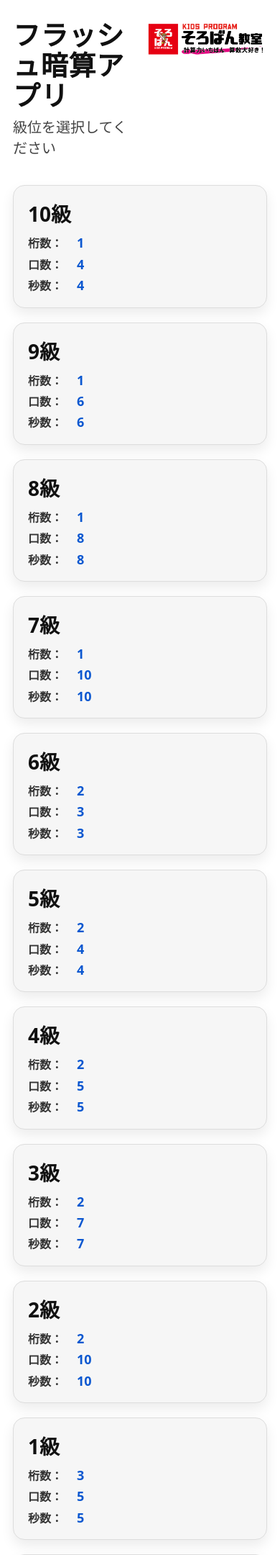
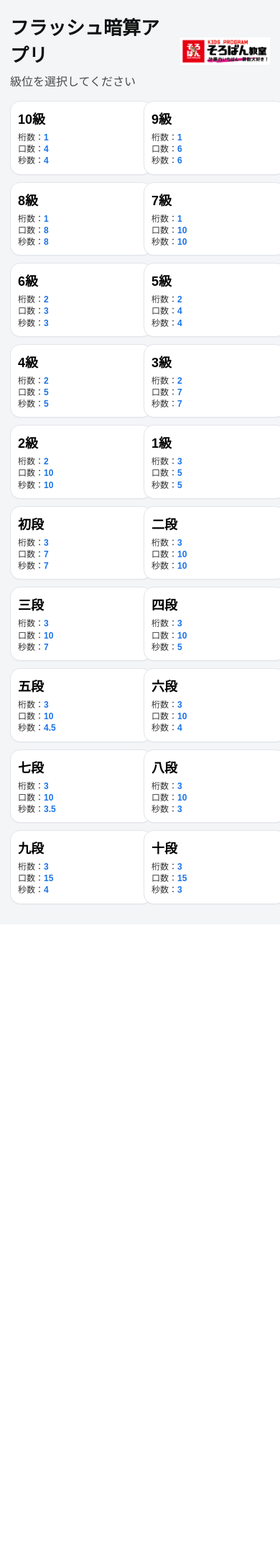
Before and after one commit to naokimatsubayashi/flashanzan-web, a Django app: page / in a window 390 px wide. Shown: the top 2160 px of the page at 72% size. After the commit the page ends 1257 px from the top, so only its background shows below. Run offline with Django 5.2, Linux system fonts and the light colour scheme.

Commit message:
Update select grid to 6 columns and play feedback sound on quiz page (iOS)

```diff
--- a/core/templates/core/select.html
+++ b/core/templates/core/select.html
@@ -2,168 +2,75 @@
 <!doctype html>
 <html lang="ja">
 <head>
-  <meta charset="utf-8">
-  <meta name="viewport" content="width=device-width, initial-scale=1">
-  <title>フラッシュ暗算アプリ</title>
+  <meta charset="utf-8" />
+  <meta name="viewport" content="width=device-width, initial-scale=1" />
+  <title>フラッシュ暗算</title>
+  <style>
+    body { margin:0; background:#f4f5f7; color:#111; font-family: system-ui, -apple-system, "Segoe UI", sans-serif; }
+    .wrap { max-width: 1200px; margin: 0 auto; padding: 18px 14px 28px; }
 
-  <style>
-    :root{
-      /* 文字サイズを全体的に2倍（比率維持） */
-      --title: 56px;
-      --card-title: 36px;
-      --meta: 24px;
-      --meta-label: 22px;
-      --meta-value: 24px;
+    .topbar{ display:flex; align-items:center; justify-content:space-between; gap:12px; }
+    .title{ font-size: 34px; font-weight: 900; margin: 0; }
+    .sub{ margin: 6px 0 0; opacity:.75; }
+    .logo img{ height: 44px; width:auto; display:block; }
+
+    /* ★ PC: 6列 */
+    .grid { margin-top: 16px; display:grid; grid-template-columns: repeat(6, 1fr); gap: 10px; }
+
+    /* ★ ボタンを小さめに */
+    .card{
+      background:#fff;
+      border:1px solid #e2e5ea;
+      border-radius: 14px;
+      padding: 10px 10px;
+      cursor:pointer;
+      width:100%;
+      text-align:left;
+      box-shadow: 0 1px 0 rgba(0,0,0,.03);
     }
+    .card:hover { border-color:#cfd6df; }
 
-    body{
-      margin:0;
-      background:#fff;            /* ② 背景を白 */
-      color:#111;
-      font-family: system-ui, -apple-system, "Segoe UI", sans-serif;
-    }
+    .lv { font-size: 18px; font-weight: 900; margin-bottom: 6px; }
+    .meta { font-size: 12px; line-height: 1.35; color:#333; }
+    .meta b{ color:#1a73e8; }
 
-    .page{
-      max-width: 1100px;
-      margin: 0 auto;
-      padding: 28px 18px 40px;
-    }
+    /* レスポンシブ：画面が狭ければ列を落とす */
+    @media (max-width: 1100px){ .grid{ grid-template-columns: repeat(4, 1fr);} }
+    @media (max-width: 720px){ .title{font-size: 26px;} .grid{ grid-template-columns: repeat(2, 1fr);} .logo img{ height: 38px;} }
 
-    /* 右上ロゴ（今の位置を維持している想定） */
-    .topbar{
-      display:flex;
-      align-items:flex-start;
-      justify-content:space-between;
-      gap:16px;
-      margin-bottom: 18px;
-    }
-    .app-title{
-      font-size: var(--title);    /* ③ 表題 */
-      font-weight: 900;
-      letter-spacing: .02em;
-      margin: 0;
-      line-height: 1.1;
-    }
-
-    .logo img{
-      width: 240px; /* ここは今まで通り。必要なら後で調整可 */
-      height:auto;
-      display:block;
-    }
-
-    .subtitle{
-      margin: 8px 0 20px;
-      font-size: 20px;
-      color:#444;
-    }
-
-    .grid{
-      display:grid;
-      grid-template-columns: repeat(3, minmax(0, 1fr));
-      gap: 20px;
-      margin-top: 12px;
-    }
-
-    .card{
-      text-decoration:none;
-      color: inherit;
-      background:#f6f6f6;
-      border:1px solid #ddd;
-      border-radius: 16px;
-      padding: 18px 20px;
-      box-shadow: 0 8px 18px rgba(0,0,0,.08);
-      transition: transform .06s ease, box-shadow .12s ease;
-    }
-    .card:hover{
-      transform: translateY(-2px);
-      box-shadow: 0 12px 26px rgba(0,0,0,.12);
-    }
-
-    .card h3{
-      margin: 0 0 10px;
-      font-size: var(--card-title);     /* ① 2倍相当 */
-      font-weight: 900;
-      color:#111;
-    }
-
-    .meta{
-      display:grid;
-      grid-template-columns: 1fr;
-      gap: 6px;
-      font-size: var(--meta);
-      line-height: 1.3;
-      color:#111;
-    }
-    .meta .row{
-      display:flex;
-      gap: 10px;
-      align-items:baseline;
-    }
-    .meta .label{
-      font-size: var(--meta-label);
-      color:#333;
-      min-width: 58px;
-      font-weight: 700;
-    }
-    .meta .val{
-      font-size: var(--meta-value);
-      color:#0b57d0;   /* 今まで青っぽかったので踏襲（嫌なら後で変更） */
-      font-weight: 800;
-    }
-
-    /* スマホ：2列→1列 */
-    @media (max-width: 900px){
-      .grid{ grid-template-columns: repeat(2, minmax(0, 1fr)); }
-      :root{
-        --title: 44px;
-        --card-title: 30px;
-        --meta: 20px;
-        --meta-label: 18px;
-        --meta-value: 20px;
-      }
-      .logo img{ width: 200px; }
-    }
-    @media (max-width: 560px){
-      .grid{ grid-template-columns: 1fr; }
-      :root{
-        --title: 38px;
-        --card-title: 28px;
-        --meta: 18px;
-        --meta-label: 16px;
-        --meta-value: 18px;
-      }
-      .logo img{ width: 170px; }
-    }
+    /* formの余計な余白を消す */
+    form { margin:0; }
+    button { border:none; background:transparent; padding:0; width:100%; }
   </style>
 </head>
-
 <body>
-  <div class="page">
-
+  <div class="wrap">
     <div class="topbar">
       <div>
-        <h1 class="app-title">フラッシュ暗算アプリ</h1>
-        <div class="subtitle">級位を選択してください</div>
+        <h1 class="title">フラッシュ暗算アプリ</h1>
+        <div class="sub">級位を選択してください</div>
       </div>
-
       <div class="logo">
-        <img src="{% static 'core/images/logo.png' %}" alt="そろばん教室ロゴ">
+        <img src="{% static 'core/images/logo.png' %}" alt="ロゴ">
       </div>
     </div>
 
     <div class="grid">
       {% for lv in levels %}
-        <a class="card" href="{% url 'play' lv.name %}">
-          <h3>{{ lv.name }}</h3>
-          <div class="meta">
-            <div class="row"><span class="label">桁数：</span><span class="val">{{ lv.digits }}</span></div>
-            <div class="row"><span class="label">口数：</span><span class="val">{{ lv.terms }}</span></div>
-            <div class="row"><span class="label">秒数：</span><span class="val">{{ lv.seconds }}</span></div>
+      <form method="get" action="{% url 'play' lv.name %}">
+        <button type="submit">
+          <div class="card">
+            <div class="lv">{{ lv.name }}</div>
+            <div class="meta">
+              桁数：<b>{{ lv.digits }}</b><br>
+              口数：<b>{{ lv.terms }}</b><br>
+              秒数：<b>{{ lv.seconds }}</b>
+            </div>
           </div>
-        </a>
+        </button>
+      </form>
       {% endfor %}
     </div>
-
   </div>
 </body>
 </html>
```
Also changed, not shown: core/templates/core/quiz.html (+121 -138 lines).
